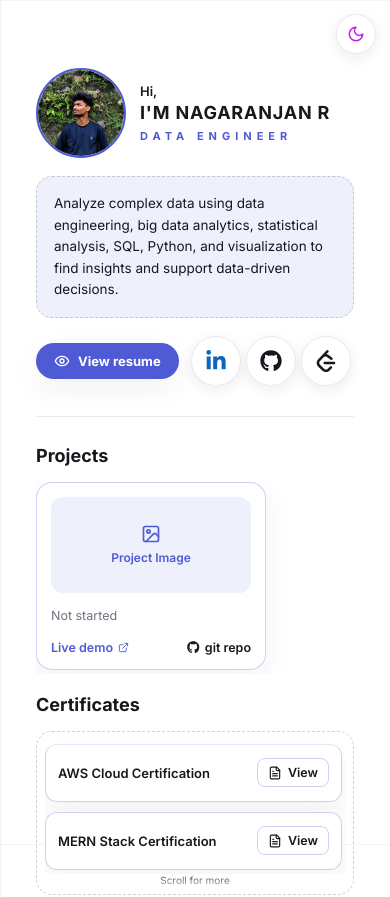
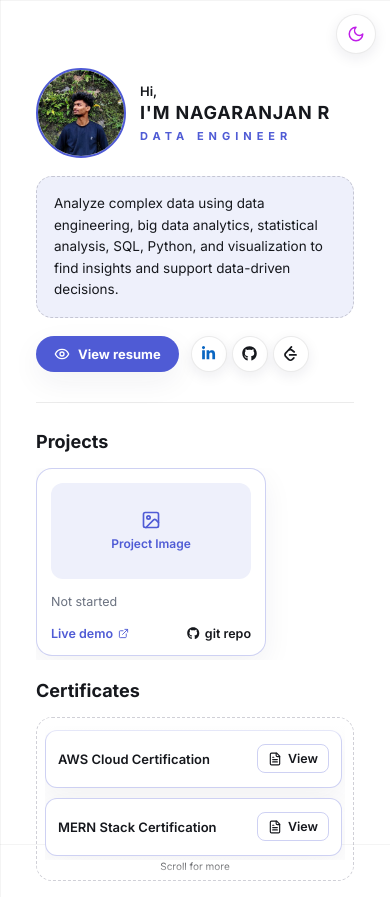
Before and after one commit to nagaranjan-r-de/Portfolio, a React (Vite) app in the folder frontend/: page / in a window 390 px wide. Shown: the top 897 px of the page. Built offline with nearby package versions, Linux system fonts and the light colour scheme.

Commit message:
Update index.css

```diff
--- a/frontend/src/index.css
+++ b/frontend/src/index.css
@@ -1547,13 +1547,13 @@ footer {
   }
 
   .icon-circle {
-    width: 50px;
-
-    height: 50px;
-
-    min-width: 50px;
-
-    font-size: 22px;
+    width: 36px;
+
+    height: 36px;
+
+    min-width: 36px;
+
+    font-size: 15px;
   }
 
 
```
